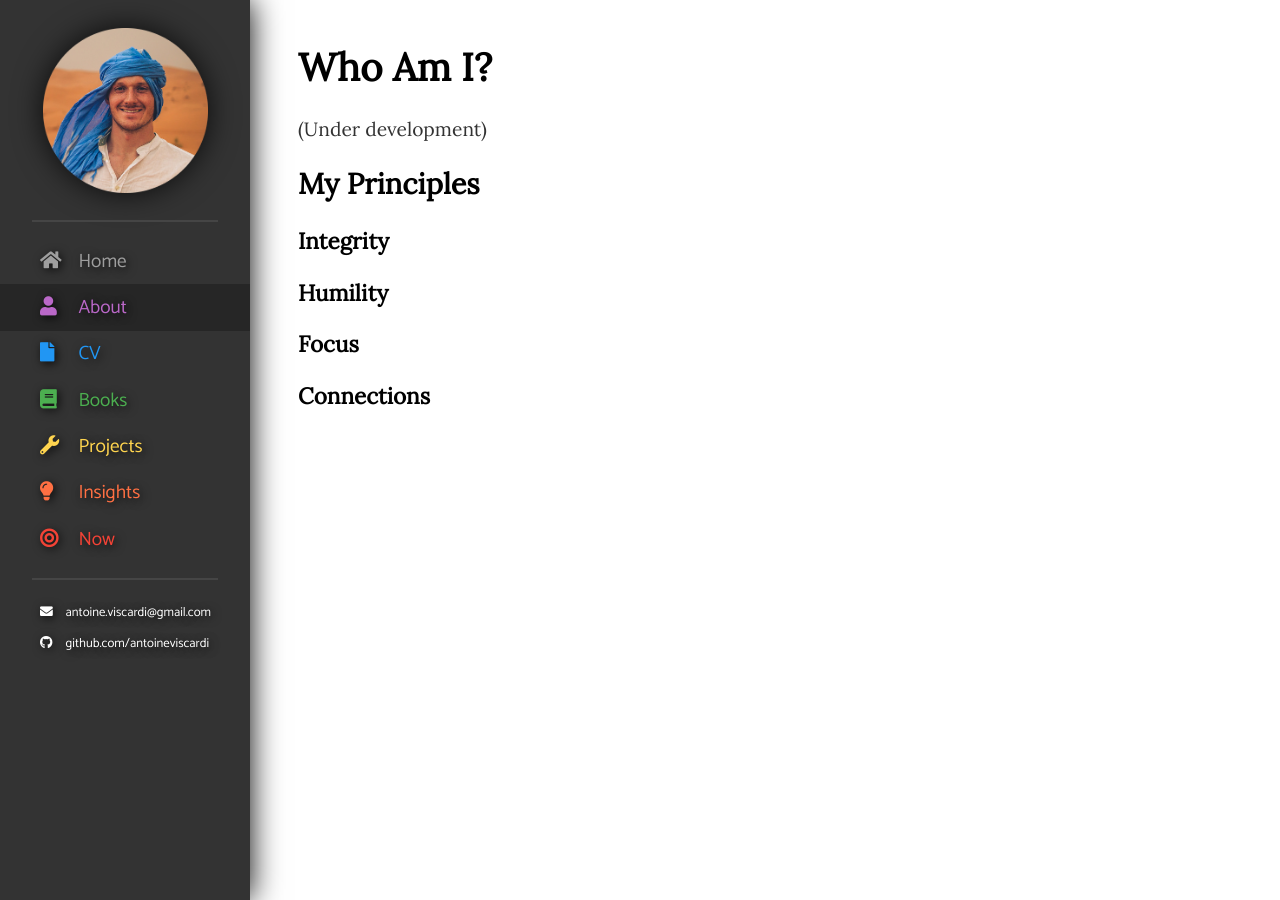
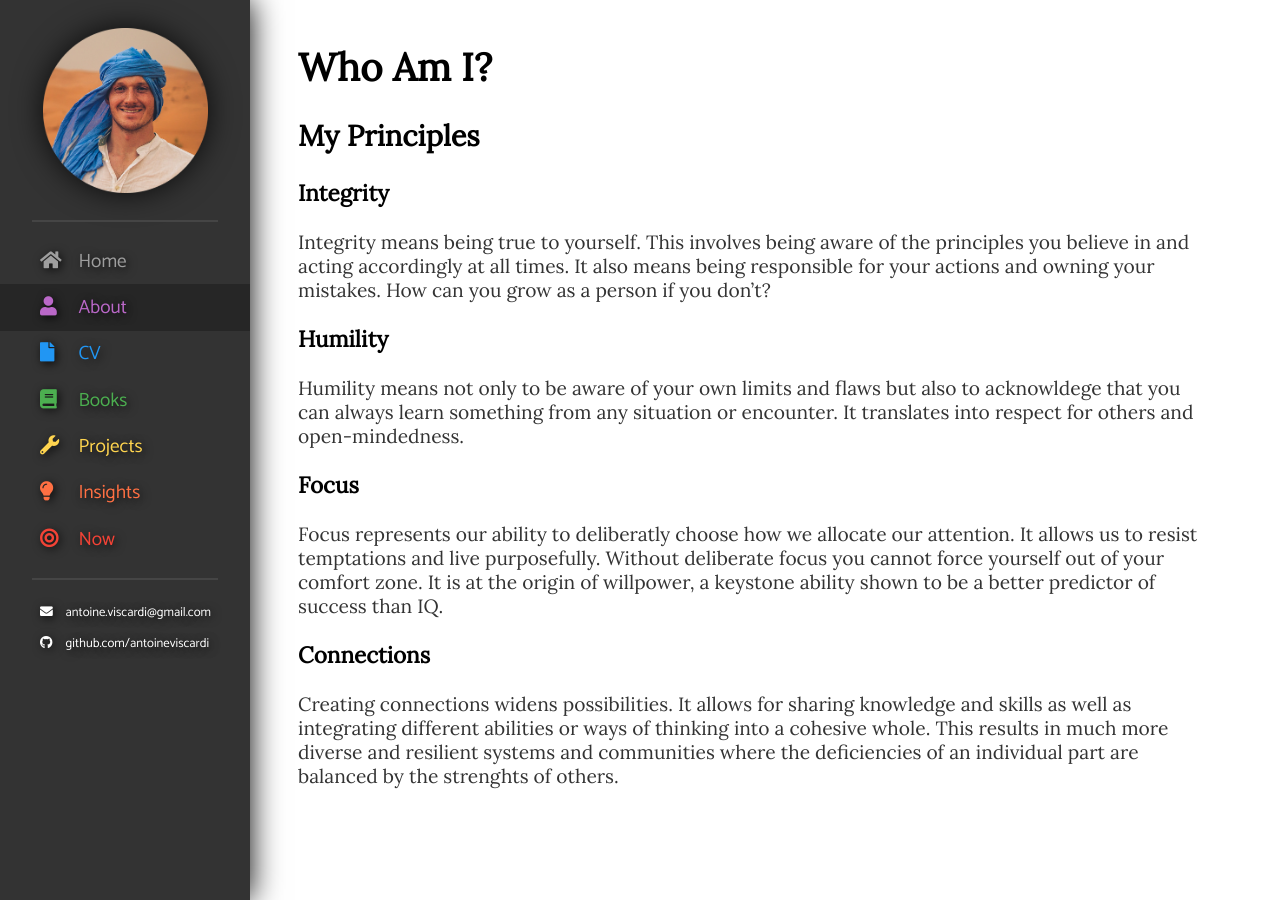
Before and after one commit to Madibam/antoineviscardi.github.io, a Jekyll site: the page built from about/index.md, in a window 1280 px wide. Built offline with Jekyll 4.4.1, drawn with Linux system fonts in a browser that asks for light colours; nearby versions of some CDN libraries.

Commit message:
updated about page

```diff
--- a/about/index.md
+++ b/about/index.md
@@ -4,14 +4,16 @@ title: Who Am I?
 ---
 # {{ page.title }}
 
-(Under development)
-
 ## My Principles
 
 ### Integrity
+Integrity means being true to yourself. This involves being aware of the principles you believe in and acting accordingly at all times. It also means being responsible for your actions and owning your mistakes. How can you grow as a person if you don't?
 
 ### Humility
+Humility means not only to be aware of your own limits and flaws but also to acknowldege that you can always learn something from any situation or encounter.  It translates into respect for others and open-mindedness.
 
 ### Focus
+Focus represents our ability to deliberatly choose how we allocate our attention. It allows us to resist temptations and live purposefully. Without deliberate focus you cannot force yourself out of your comfort zone. It is at the origin of willpower, a keystone ability shown to be a better predictor of success than IQ.
 
 ### Connections
+Creating connections widens possibilities. It allows for sharing knowledge and skills as well as integrating different abilities or ways of thinking into a cohesive whole. This results in much more diverse and resilient systems and communities where the deficiencies of an individual part are balanced by the strenghts of others.
```
